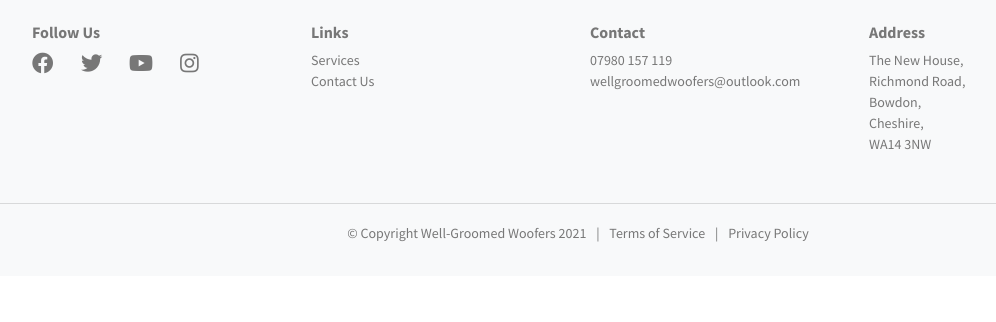
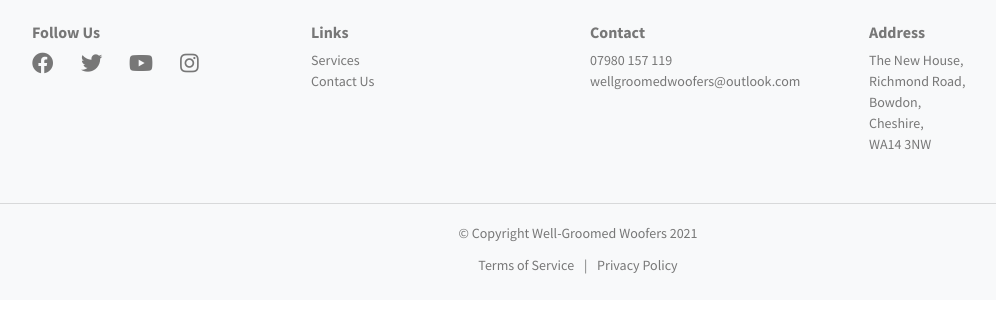
Before and after one commit to jonathan-odonnell/dog-grooming, a Django app: page /bag/ in a window 1280 px wide. Shown: the part 460-782 px from the top of the page, without its empty margins (62-1058 px from the left). Run offline with Django 3.2, Linux system fonts and the light colour scheme; some libraries are stand-ins or nearby versions.

Commit message:
Amended footer copyright information links

```diff
--- a/templates/base.html
+++ b/templates/base.html
@@ -275,8 +275,7 @@
                 <div class="col-12">
                     <small>
                         <span class="d-inline-block mb-2">&copy; Copyright Well-Groomed Woofers 2021</span>
-                        <br class="d-lg-none">
-                        <span class="d-none d-lg-inline">&ensp;|&ensp;</span>
+                        <br>
                         <a href="{% url 'terms_of_service' %}">Terms of Service</a>
                         <span>&ensp;|&ensp;</span>
                         <a href="#">Privacy Policy</a>
```
